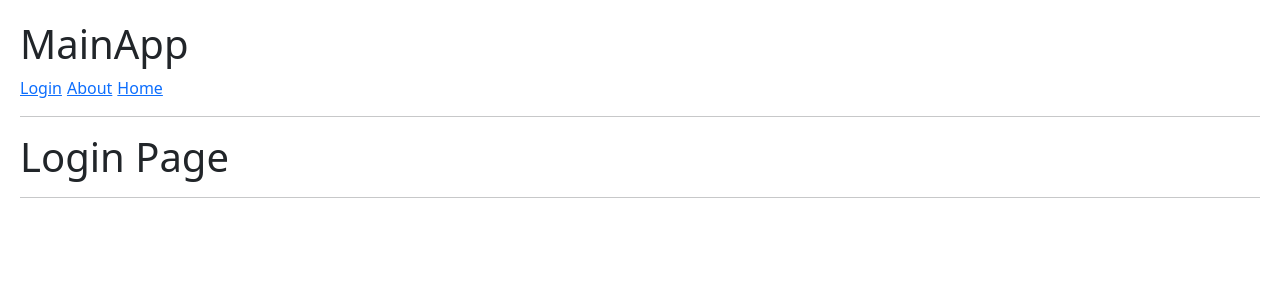
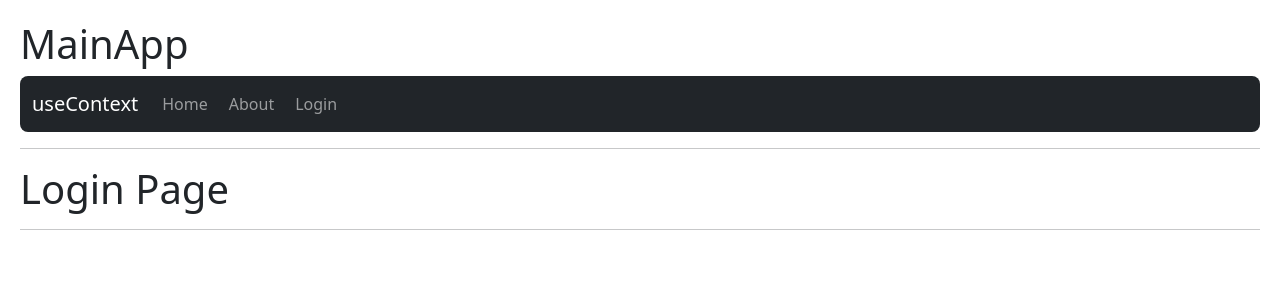
Before and after one commit to guseppe/05-hook-app, a React (Vite) app: page / in a window 1280 px wide. Shown: the top 300 px of the page. Built offline with nearby package versions, Linux system fonts and the light colour scheme.

Commit message:
NavLink y creacion del user context

```diff
--- a/src/09-useContext/Main.jsx
+++ b/src/09-useContext/Main.jsx
@@ -2,9 +2,11 @@
 import { Routes, Route, Navigate} from 'react-router-dom';
 import { LoginPage, HomePage, AboutPage } from './';
 import { Navbar } from './Navbar';
+import { UserProvider } from './context/UserProvider';
+
 export const Main = () => {
   return (
-    <>
+    <UserProvider>
         <h1>MainApp</h1>
         <Navbar/>
         <hr/>
@@ -15,6 +17,6 @@ export const Main = () => {
             {/* <Route path="/*" element={<LoginPage/>}/> */}
             <Route path="/*" element={<Navigate to="/"/>}/>
         </Routes>
-    </>
+    </UserProvider>
   )
 }
--- a/src/09-useContext/Navbar.jsx
+++ b/src/09-useContext/Navbar.jsx
@@ -1,10 +1,38 @@
-import { Routes, Route, Navigate, Link } from 'react-router-dom';
+import { Routes, Route, Navigate, Link, NavLink} from 'react-router-dom';
 export const Navbar = () => {
   return (
-    <>
-        <Link to="/">Login</Link>
-        <Link to="/about">About</Link>
-        <Link to="/home">Home</Link>
-    </>
+    <nav className="navbar navbar-expand-lg navbar-dark bg-dark rounded-3">
+      <div className="container-fluid">
+        <Link className="navbar-brand" to="/">useContext</Link>
+        <button className="navbar-toggler" type="button" data-bs-toggle="collapse" data-bs-target="#navbarNav" aria-controls="navbarNav" aria-expanded="false" aria-label="Toggle navigation">
+          <span className="navbar-toggler-icon"></span>
+        </button>
+        <div className="collapse navbar-collapse" id="navbarNav">
+          <ul className="navbar-nav">
+            <li className="nav-item">
+              <NavLink
+                className={({ isActive }) => `nav-link ${isActive ? 'active' : ''}`}
+                to="home">
+                Home
+              </NavLink>
+            </li>
+            <li className="nav-item">
+              <NavLink
+                className={({ isActive }) => `nav-link ${isActive ? 'active' : ''}`}
+                to="about">
+                About
+              </NavLink>
+            </li>
+            <li className="nav-item">
+              <NavLink
+                className={({ isActive }) => `nav-link ${isActive ? 'active' : ''}`}
+                to="login">
+                Login
+              </NavLink>
+            </li>
+          </ul>
+        </div>
+      </div>
+    </nav>
   )
 }
--- /dev/null
+++ b/src/09-useContext/context/UserContext.jsx
@@ -0,0 +1,3 @@
+import { createContext } from "react";
+
+export const UserContext = createContext();
--- /dev/null
+++ b/src/09-useContext/context/UserProvider.jsx
@@ -0,0 +1,14 @@
+import React from 'react'
+import { UserContext } from './UserContext';
+const user = {
+    id:123,
+    name:'guseppe rodriguez',
+    email:'guseppe@google.com'
+};
+export const UserProvider = ({children}) => {
+  return (
+    <UserContext.Provider value={{hola:'mundo', user:user}}>
+      {children}
+    </UserContext.Provider>
+  )
+}
```
